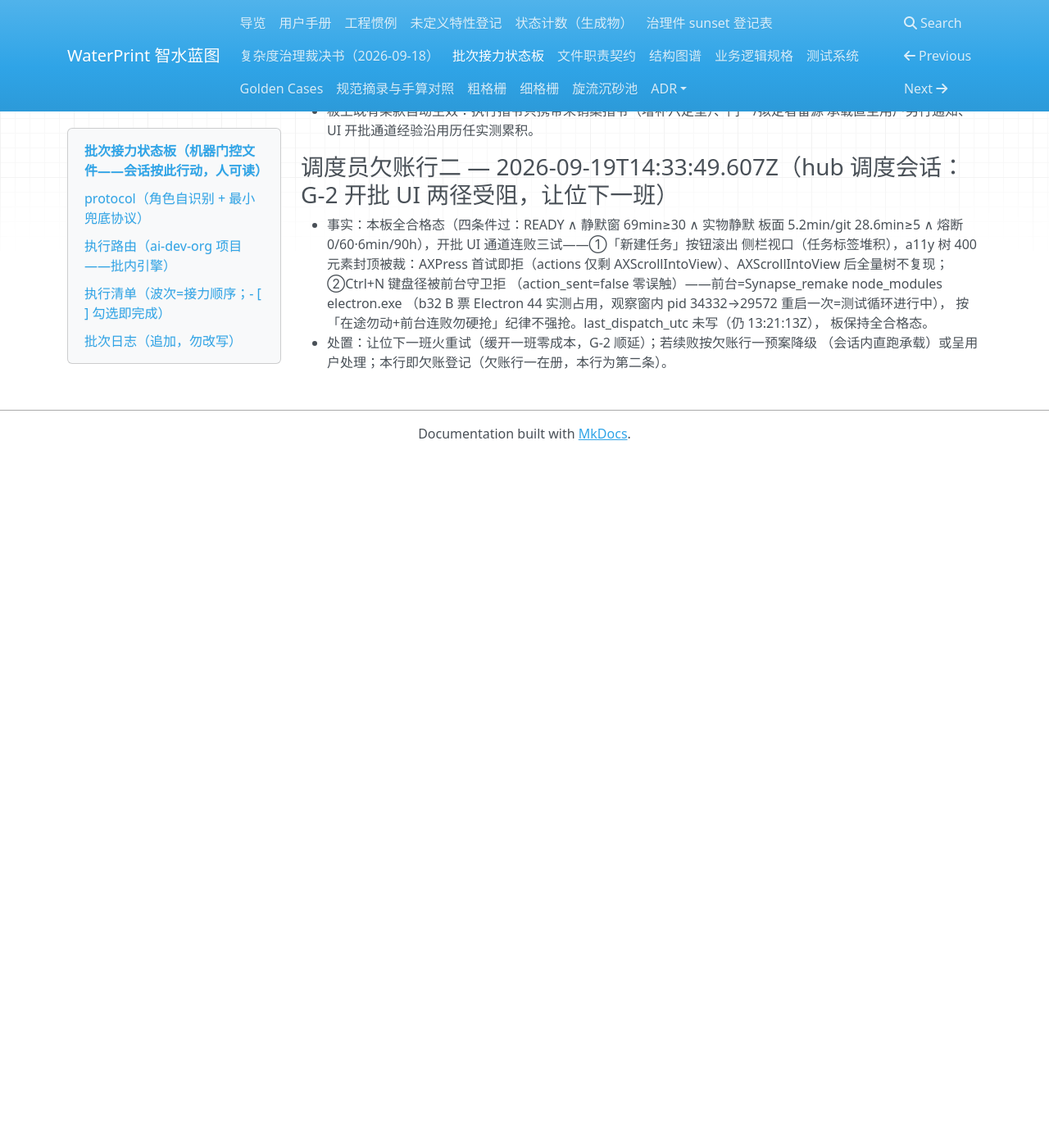
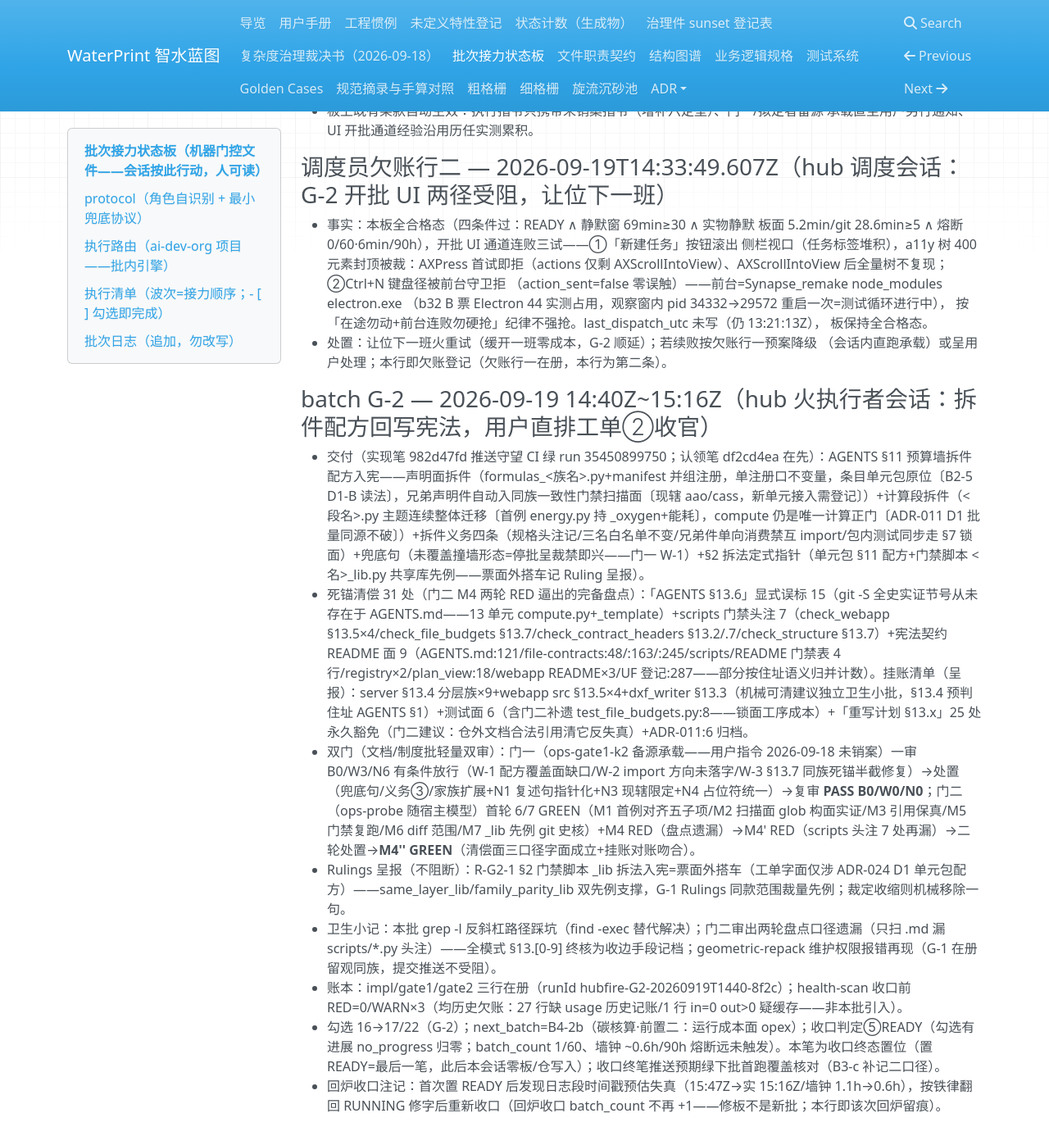
Before and after one commit to yyx20040712/waterprint, an MkDocs documentation site: the page built from docs/handoff/relay.md, in a window 1280 px wide and 1400 px high, scrolled down 10761 px. Shown: the top 1397 px of the window at 82% size. Built offline with MkDocs 1.6.1, drawn with Linux system fonts in a browser that asks for light colours; nearby versions of some CDN libraries; before the commit the page ends 11318 px from its top, so only the background shows below that; some of the changed text lies outside the part shown.

Commit message:
G-2 收口终笔（READY 置位）: 拆件配方回写宪法收官，勾选 16→17/22——批次日志 G-2 条目（交付/双门回炉链/Rulings R-G2-1 票面外搭车呈报/死锚挂账清单/卫生小记）+板头计数同步（checked_done 17/batch_count 1/next_batch=B4-2b opex 前置批）。实现笔 982d47fd CI 绿 run 35450899750 在案；回炉收口一笔（日志时间戳修正，batch_count 豁免不 +1）留痕；板检 0 fail/1 warn（R3 冻结旧行预期）；无进展 0。本笔为收口终态置位（置 READY=最后一笔，此后本会话零板/仓写入）；推送预期绿下批首跑覆盖核对（B3-c 补记二口径）。

```diff
--- a/docs/handoff/relay.md
+++ b/docs/handoff/relay.md
@@ -8,7 +8,7 @@
 > 前任交接：`E:/zcode_md/治理批-复杂度治理-2026-09-18/00-交接文档-新会话继续.md`
 > （2026-09-18 同日建立——内容已并入本板首批批次日志，克隆者以本板为准）。
 
-- status: RUNNING
+- status: READY
 - automation_id: automation-9d069f57-4d51-4327-a9e2-27cad5d0352f
 - shared_fire: true
 - plan: docs/handoff/relay.md#执行清单（自含清单，收口 grep 本文件 `- [ ]` 计余量）
@@ -16,22 +16,22 @@
 - poll_interval_min: 10
 - fire_budget_min: 120
 - last_dispatch: 2026-09-19T11:14:24+08:00
-- heartbeat_utc: 2026-09-19T14:40:09.000Z
-- claim: hubfire-G2-20260919T1440-8f2c
+- heartbeat_utc: 2026-09-19T15:16:02.000Z
+- claim: -
 - no_progress_count: 0
 - checked_total: 22
-- checked_done: 16
+- checked_done: 17
 - protocol_rev: 1
 - last_dispatch_utc: 2026-09-19T14:39:55.866Z
 - relay_started_utc: 2026-09-19T14:24:01.889Z
-- batch_count: 0
+- batch_count: 1
 - max_batches: 60
 - max_wall_hours: 90
 - hold_reason: -
 - last_handover: 2026-09-19
-- claimed_by: hub-fire-executor
-- claimed_at: 2026-09-19T14:40:09.000Z
-- next_batch: G-2 拆件配方回写宪法（ADR-024 D1 预算墙拆件规则入 AGENTS §11——用户直排工单②；B4-2b opex 前置批随后）
+- claimed_by: -
+- claimed_at: -
+- next_batch: B4-2b 碳核算·前置二：运行成本面（opex）——B4-2a 能耗药耗面已收口（R-B42a-1~4 全批）；调度员增补九顺序 G-1/G-2 后开
 
 ## protocol（角色自识别 + 最小兜底协议）
 
@@ -198,7 +198,7 @@
 ### 治理小批·用户直排（2026-09-19 对话内裁决——B4-2a 收尾批后、B4-2b 前开工）
 
 - [x] G-1｜同族一致性门禁：aao/cass 同族公式族（需氧量/曝气/污泥/能耗）结构恒等机器断言+显式 delta 清单（如 CASS duty_ratio）——静默分叉变响红（可维护性答疑①，用户裁决入下波工单）
-- [ ] G-2｜拆件配方回写宪法：ADR-024 D1 的 formulas_*/energy 预算墙拆件规则写入 AGENTS §11——撞墙拆法从即兴变规则（可维护性答疑②，用户裁决入下波工单）
+- [x] G-2｜拆件配方回写宪法：ADR-024 D1 的 formulas_*/energy 预算墙拆件规则写入 AGENTS §11——撞墙拆法从即兴变规则（可维护性答疑②，用户裁决入下波工单）
 
 > ③ vector 全表面期望外移 JSON 数据件（可维护性答疑③）＝**用户亲改保留项**——AI 批次不自动开工；第三次锁面摩擦事件发生时仅呈报提醒不代做（用户裁决 2026-09-19）。
 
@@ -391,3 +391,13 @@
   板保持全合格态。
 - 处置：让位下一班火重试（缓开一班零成本，G-2 顺延）；若续败按欠账行一预案降级
   （会话内直跑承载）或呈用户处理；本行即欠账登记（欠账行一在册，本行为第二条）。
+
+### batch G-2 — 2026-09-19 14:40Z~15:16Z（hub 火执行者会话：拆件配方回写宪法，用户直排工单②收官）
+- 交付（实现笔 982d47fd 推送守望 CI 绿 run 35450899750；认领笔 df2cd4ea 在先）：AGENTS §11 预算墙拆件配方入宪——声明面拆件（formulas_<族名>.py+manifest 并组注册，单注册口不变量，条目单元包原位〔B2-5 D1-B 读法〕，兄弟声明件自动入同族一致性门禁扫描面〔现辖 aao/cass，新单元接入需登记〕）+计算段拆件（<段名>.py 主题连续整体迁移〔首例 energy.py 持 _oxygen+能耗〕，compute 仍是唯一计算正门〔ADR-011 D1 批量同源不破〕）+拆件义务四条（规格头注记/三名白名单不变/兄弟件单向消费禁互 import/包内测试同步走 §7 锁面）+兜底句（未覆盖撞墙形态=停批呈裁禁即兴——门一 W-1）+§2 拆法定式指针（单元包 §11 配方+门禁脚本 <名>_lib.py 共享库先例——票面外搭车记 Ruling 呈报）。
+- 死锚清偿 31 处（门二 M4 两轮 RED 逼出的完备盘点）：「AGENTS §13.6」显式误标 15（git -S 全史实证节号从未存在于 AGENTS.md——13 单元 compute.py+_template）+scripts 门禁头注 7（check_webapp §13.5×4/check_file_budgets §13.7/check_contract_headers §13.2/.7/check_structure §13.7）+宪法契约 README 面 9（AGENTS.md:121/file-contracts:48/:163/:245/scripts/README 门禁表 4 行/registry×2/plan_view:18/webapp README×3/UF 登记:287——部分按住址语义归并计数）。挂账清单（呈报）：server §13.4 分层族×9+webapp src §13.5×4+dxf_writer §13.3（机械可清建议独立卫生小批，§13.4 预判住址 AGENTS §1）+测试面 6（含门二补遗 test_file_budgets.py:8——锁面工序成本）+「重写计划 §13.x」25 处永久豁免（门二建议：仓外文档合法引用清它反失真）+ADR-011:6 归档。
+- 双门（文档/制度批轻量双审）：门一（ops-gate1-k2 备源承载——用户指令 2026-09-18 未销案）一审 B0/W3/N6 有条件放行（W-1 配方覆盖面缺口/W-2 import 方向未落字/W-3 §13.7 同族死锚半截修复）→处置（兜底句/义务③/家族扩展+N1 复述句指针化+N3 现辖限定+N4 占位符统一）→复审 **PASS B0/W0/N0**；门二（ops-probe 随宿主模型）首轮 6/7 GREEN（M1 首例对齐五子项/M2 扫描面 glob 构面实证/M3 引用保真/M5 门禁复跑/M6 diff 范围/M7 _lib 先例 git 史核）+M4 RED（盘点遗漏）→M4' RED（scripts 头注 7 处再漏）→二轮处置→**M4'' GREEN**（清偿面三口径字面成立+挂账对账吻合）。
+- Rulings 呈报（不阻断）：R-G2-1 §2 门禁脚本 _lib 拆法入宪=票面外搭车（工单字面仅涉 ADR-024 D1 单元包配方）——same_layer_lib/family_parity_lib 双先例支撑，G-1 Rulings 同款范围裁量先例；裁定收缩则机械移除一句。
+- 卫生小记：本批 grep -l 反斜杠路径踩坑（find -exec 替代解决）；门二审出两轮盘点口径遗漏（只扫 .md 漏 scripts/*.py 头注）——全模式 §13\.[0-9] 终核为收边手段记档；geometric-repack 维护权限报错再现（G-1 在册留观同族，提交推送不受阻）。
+- 账本：impl/gate1/gate2 三行在册（runId hubfire-G2-20260919T1440-8f2c）；health-scan 收口前 RED=0/WARN×3（均历史欠账：27 行缺 usage 历史记账/1 行 in=0 out>0 疑缓存——非本批引入）。
+- 勾选 16→17/22（G-2）；next_batch=B4-2b（碳核算·前置二：运行成本面 opex）；收口判定⑤READY（勾选有进展 no_progress 归零；batch_count 1/60、墙钟 ~0.6h/90h 熔断远未触发）。本笔为收口终态置位（置 READY=最后一笔，此后本会话零板/仓写入）；收口终笔推送预期绿下批首跑覆盖核对（B3-c 补记二口径）。
+- 回炉收口注记：首次置 READY 后发现日志段时间戳预估失真（15:47Z→实 15:16Z/墙钟 1.1h→0.6h），按铁律翻回 RUNNING 修字后重新收口（回炉收口 batch_count 不再 +1——修板不是新批；本行即该次回炉留痕）。
```
